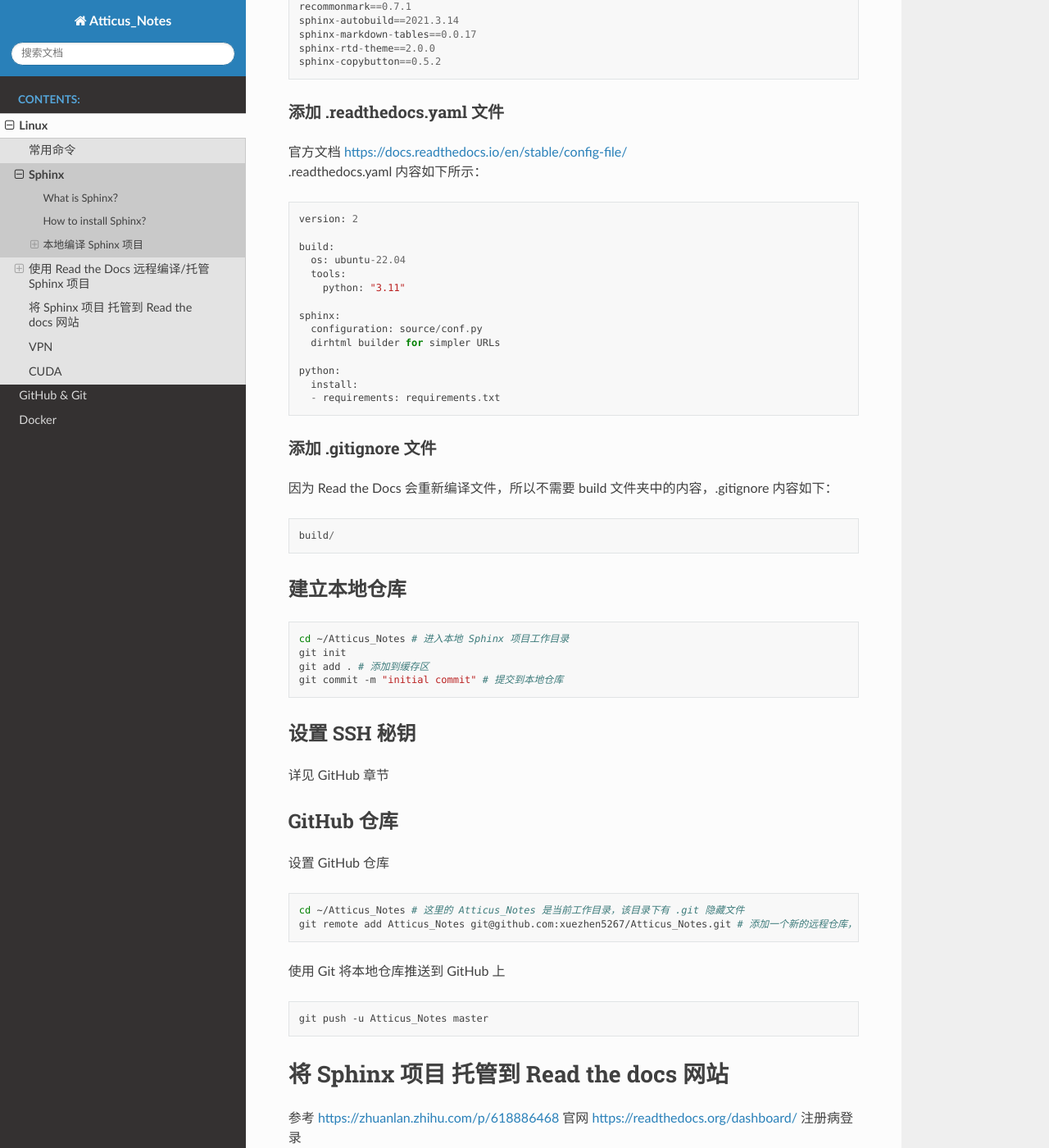
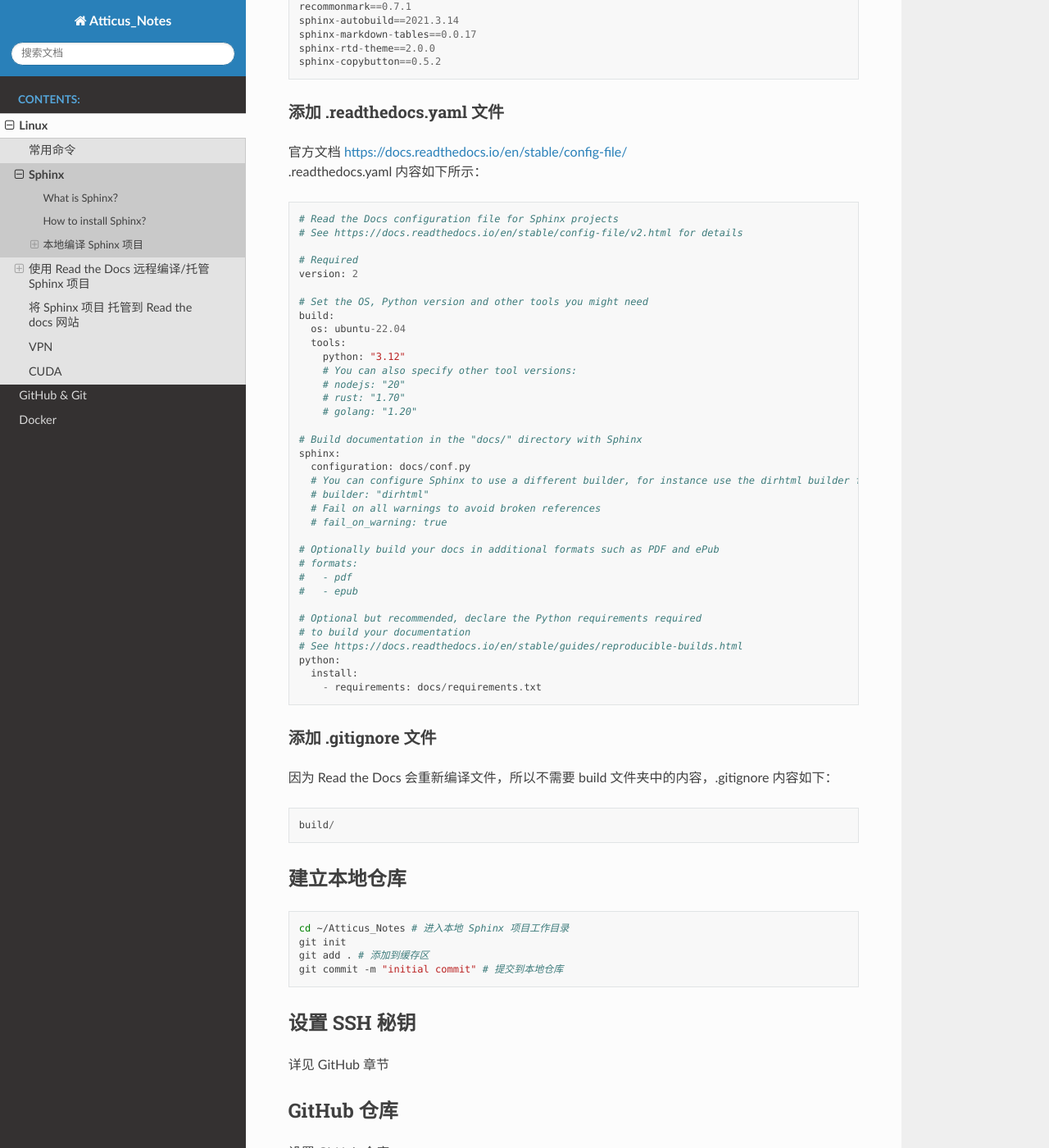
Before and after one commit to xuezhen5267/Atticus_Notes, a Sphinx documentation site: the page built from source/Linux/sphinx.md, in a window 1280 px wide and 1400 px high, scrolled down 2949 px. Shown: the whole window at 82% size. Built offline with Sphinx 7.4.7 and the Read the Docs theme 2.0.0, drawn with Linux system fonts in a browser that asks for light colours; pages that are not in the unit, such as notebooks, are missing from menus.

Commit message:
recover .readthedocs.yaml

````diff
--- a/source/Linux/sphinx.md
+++ b/source/Linux/sphinx.md
@@ -109,20 +109,41 @@ sphinx-copybutton==0.5.2
 官方文档 <https://docs.readthedocs.io/en/stable/config-file/>
 .readthedocs.yaml 内容如下所示：
 ```
+# Read the Docs configuration file for Sphinx projects
+# See https://docs.readthedocs.io/en/stable/config-file/v2.html for details
+
+# Required
 version: 2
 
+# Set the OS, Python version and other tools you might need
 build:
   os: ubuntu-22.04
   tools:
-    python: "3.11"
+    python: "3.12"
+    # You can also specify other tool versions:
+    # nodejs: "20"
+    # rust: "1.70"
+    # golang: "1.20"
 
+# Build documentation in the "docs/" directory with Sphinx
 sphinx:
-  configuration: source/conf.py
-  dirhtml builder for simpler URLs
+  configuration: docs/conf.py
+  # You can configure Sphinx to use a different builder, for instance use the dirhtml builder for simpler URLs
+  # builder: "dirhtml"
+  # Fail on all warnings to avoid broken references
+  # fail_on_warning: true
 
+# Optionally build your docs in additional formats such as PDF and ePub
+# formats:
+#   - pdf
+#   - epub
+
+# Optional but recommended, declare the Python requirements required
+# to build your documentation
+# See https://docs.readthedocs.io/en/stable/guides/reproducible-builds.html
 python:
   install:
-  - requirements: requirements.txt
+    - requirements: docs/requirements.txt
 ```
 ### 添加 .gitignore 文件
 因为 Read the Docs 会重新编译文件，所以不需要 build 文件夹中的内容，.gitignore 内容如下：
````
Also changed, not shown: README.md (+2 -0 lines), .readthedocs.yaml.
